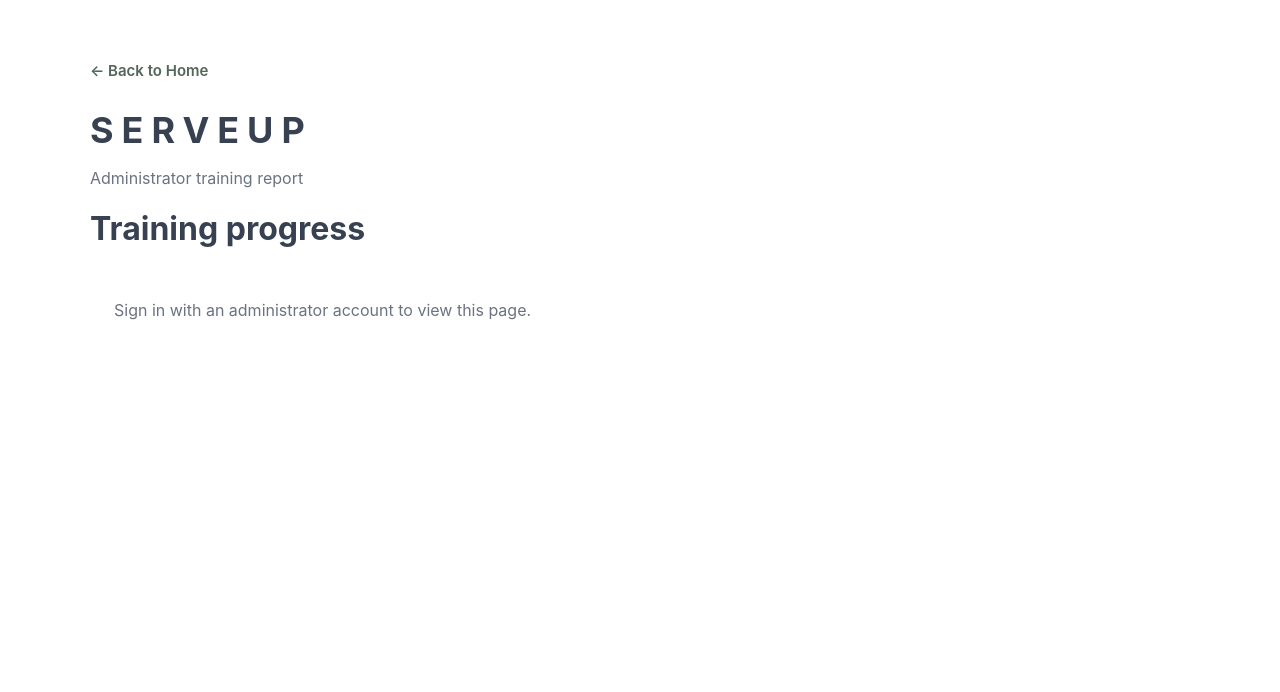
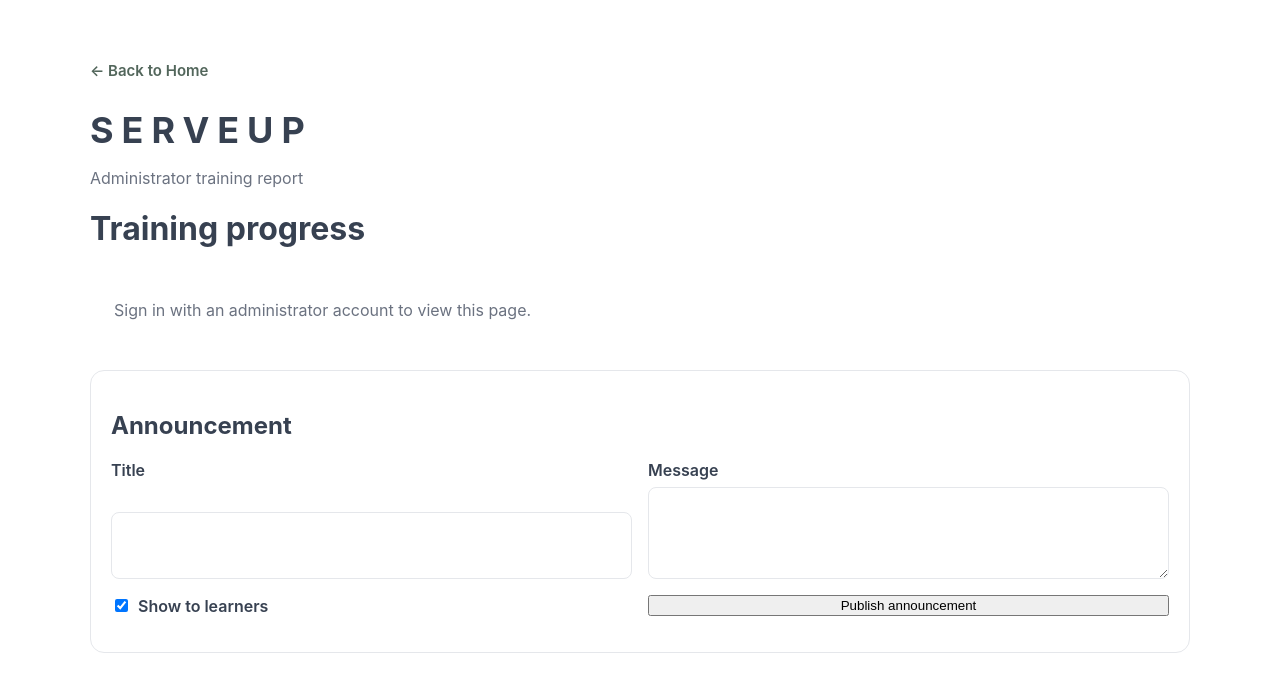
Before and after one commit to Taiki0708/KuurakuTraining, a plain HTML site: page admin.html in a window 1280 px wide. Drawn offline with nearby package versions, Linux system fonts and the light colour scheme.

Commit message:
Add announcement management form

```diff
--- a/admin.html
+++ b/admin.html
@@ -166,10 +166,10 @@
             <p id="emptyState" class="empty-state" hidden>No completed courses yet.</p>
         </div>
     </section>
-</main>
+<section id="announcementAdmin" class="admin-panel"><h2>Announcement</h2><form id="announcementForm" class="course-editor"><label>Title<input id="announcementTitle" required></label><label>Message<textarea id="announcementMessage" required></textarea></label><label class="checkbox-label"><input id="announcementActive" type="checkbox" checked> Show to learners</label><button class="auth-button">Publish announcement</button></form><p id="announcementStatus"></p></section></main>
 <script src="https://cdn.jsdelivr.net/npm/@supabase/supabase-js@2"></script>
 <script src="supabase-client.js"></script>
 <script src="admin.js"></script>
-<script src="groups.js"></script>
+<script src="groups.js"></script><script src="announcements.js"></script>
 </body>
 </html>
```
